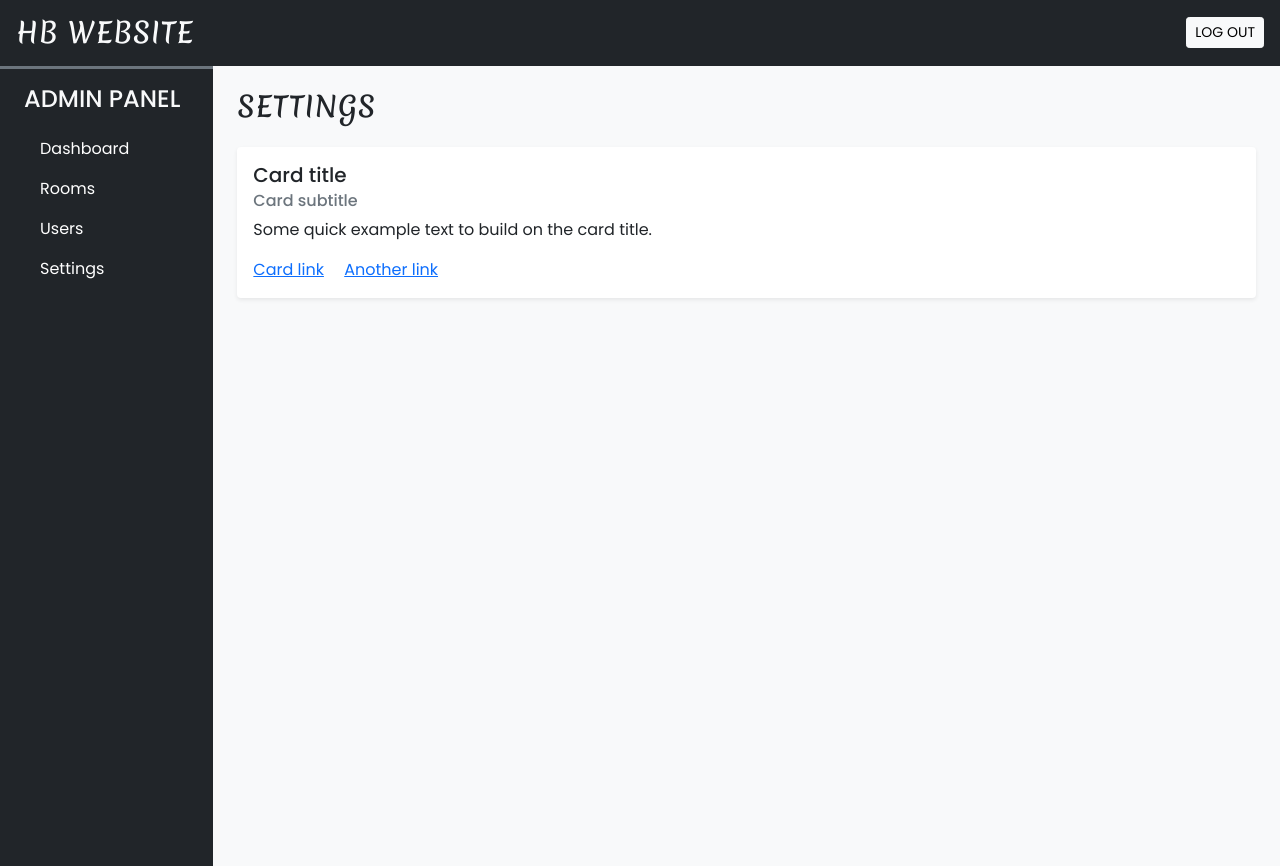
After one commit to Dang222222/booking-hotel, a PHP site: page /admin/settings.php in a window 1280 px wide. The commit adds this page. Run offline with PHP 8.4, Linux system fonts and the light colour scheme.

Commit message:
update missing files

```diff
--- /dev/null
+++ b/admin/inc/header.php
@@ -0,0 +1,33 @@
+<div class="container-fluid bg-dark text-light p-3 d-flex align-items-center justify-content-between sticky-top">
+    <h3 class="mb-0 h-font">HB WEBSITE</h3>
+    <a href="logout.php" class="btn btn-light btn-sm">LOG OUT</a>
+</div>
+
+<div class="row m-0">
+
+    <div class="col-lg-2 p-0 bg-dark border-top border-3 border-secondary" style="min-height:100vh;" id="dashboard-menu">
+        <nav class="navbar navbar-expand-lg navbar-dark">
+            <div class="container-fluid flex-lg-column align-items-stretch">
+                <h4 class="mt-2 text-light">ADMIN PANEL</h4>
+                <button class="navbar-toggler shadow-none" type="button" data-bs-toggle="collapse" data-bs-target="#adminDropdown">
+                    <span class="navbar-toggler-icon"></span>
+                </button>
+                <div class="collapse navbar-collapse flex-column align-items-stretch mt-2" id="adminDropdown">
+                    <ul class="nav nav-pills flex-column">
+                        <li class="nav-item">
+                            <a class="nav-link text-white" href="dashboard.php">Dashboard</a>
+                        </li>
+                        <li class="nav-item">
+                            <a class="nav-link text-white" href="#">Rooms</a>
+                        </li>
+                        <li class="nav-item">
+                            <a class="nav-link text-white" href="#">Users</a>
+                        </li>
+                        <li class="nav-item">
+                            <a class="nav-link text-white" href="settings.php">Settings</a>
+                        </li>
+                    </ul>
+                </div>
+            </div>
+        </nav>
+    </div>
--- /dev/null
+++ b/admin/settings.php
@@ -0,0 +1,31 @@
+<!DOCTYPE html>
+<html lang="en">
+<head>
+    <meta charset="UTF-8">
+    <meta name="viewport" content="width=device-width, initial-scale=1.0">
+    <title>Admin Panel - Settings</title>
+    <?php require('inc/link.php'); ?>
+</head>
+<body class="bg-light">
+
+    <?php require('inc/header.php'); ?>
+
+    <div class="col-lg-10 ms-auto p-4 overflow-hidden" id="main-content">
+        <h3 class="mb-4 h-font">SETTINGS</h3>
+
+        <div class="card border-0 shadow-sm mb-4" >
+            <div class="card-body">
+                <h5 class="card-title">Card title</h5>
+                <h6 class="card-subtitle mb-2 text-muted">Card subtitle</h6>
+                <p class="card-text">
+                    Some quick example text to build on the card title.
+                </p>
+                <a href="#" class="card-link">Card link</a>
+                <a href="#" class="card-link">Another link</a>
+            </div>
+        </div>
+    </div>
+
+</div> <?php require('inc/scripts.php'); ?>
+</body>
+</html>
--- a/css/common.css
+++ b/css/common.css
@@ -125,3 +125,9 @@ input[type=number]{
   object-fit: cover;
   border-radius: 10px;
 }
+.custom-alert {
+  position: fixed;
+  top: 20px;
+  right: 20px;
+  z-index: 1050;
+}
```
Also changed, not shown: admin/css/common.css (+16 -0 lines), admin/dashboard.php (added, +21 -0 lines), admin/inc/db_config.php (added, +57 -0 lines), admin/inc/essentials.php (added, +23 -0 lines), admin/index.php (+59 -10 lines), admin/logout.php (added), 1 other file.
